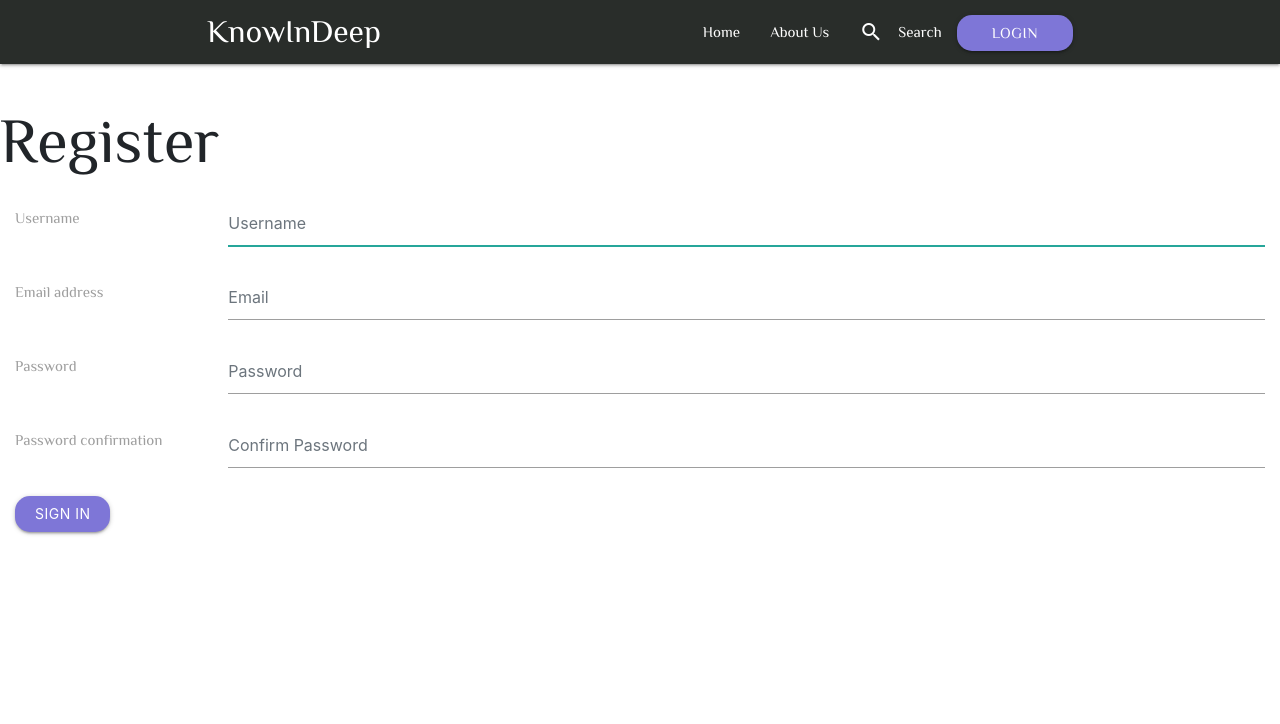
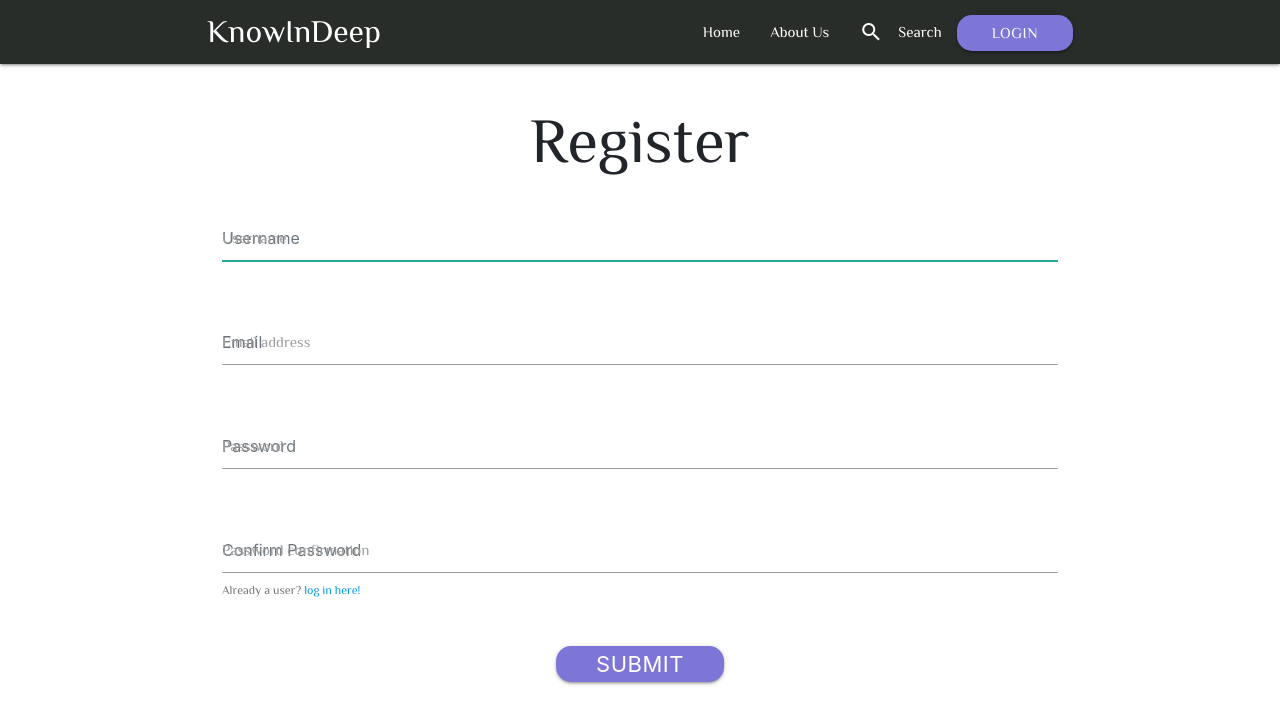
Before and after one commit to knowindeep-int/knowindeep_website, a Django app: page /user/register/ in a window 1280 px wide. Shown: the top 724 px of the page. Run offline with Django 3.2, Linux system fonts and the light colour scheme; some libraries are stand-ins or nearby versions.

Commit message:
frontend for login and register page

```diff
--- a/templates/base.html
+++ b/templates/base.html
@@ -25,7 +25,7 @@
                 <!-- <li><a href="#">Blogs</a></li> -->
                 <li><a href="#">About Us</a></li>
                 <li><a href="#"><i class="material-icons left">search</i>Search</a></li>
-                <li><button class="waves-effect waves-light btn">
+                <li><button class="waves-effect waves-light btn" id="logInBtn">
                         {% if request.user.is_authenticated %}
                         <a href="{% url 'site_users:logout' %}">
                             Log Out
--- a/templates/site_users/register.html
+++ b/templates/site_users/register.html
@@ -3,71 +3,66 @@
 {% block content %}
 
 <body>
-    <h1>Register</h1>
+  <div class="container">
+    <h1 class="center">Register</h1>
 
-    <form action="" method="POST">
+    <form action="" method="POST" class="col s12">
       {% csrf_token %}
       <!-- {% for field in form %}
             {{ field.label }}
             {{ field }}
         {% endfor %}
          -->
-
-
       <form>
-            <div class="form-group row">
-              <label for="inputEmail3" class="col-sm-2 col-form-label">{{ form.username.label }}</label>
-              <div class="col-sm-10">
-                  <div >
+        <div class="row">
+          <div class="input-field col s12">
+          <label for="inputEmail3">{{ form.username.label }}</label>
+            <div>
               {{ form.username}}
             </div>
-
           </div>
         </div>
-            <div class="form-group row">
-              <label for="inputPassword3" class="col-sm-2 col-form-label">{{ form.email.label }}</label>
-              <div class="col-sm-10">
+
+        <div class="row">
+          <div class="input-field col s12">
+          <label for="inputPassword3">{{ form.email.label }}</label>
             <div>
               {{ form.email }}
             </div>
           </div>
         </div>
 
-            <div class="form-group row">
-                <label for="inputPassword3" class="col-sm-2 col-form-label">{{ form.password1.label }}</label>
-                <div class="col-sm-10">
+        <div class="row">
+          <div class="input-field col s12">
+          <label for="inputPassword3">{{ form.password1.label }}</label>
             <div>
               {{ form.password1 }}
             </div>
           </div>
         </div>
 
-              <div class="form-group row">
-                <label for="inputPassword3" class="col-sm-2 col-form-label">{{ form.password2.label }}</label>
-                <div class="col-sm-10">
+        <div class="row">
+          <div class="input-field col s12">
+          <label for="inputPassword3">{{ form.password2.label }}</label>
             <div>
               {{ form.password2 }}
             </div>
+            <span class="helper-text">Already a user? <a href="http://127.0.0.1:8000/user/login/">log in here!</a></span>
           </div>
         </div>
 
         {% if errors %}
         {{ errors }}
         {% endif %}
-            <div class="form-group row">
-              <div class="col-sm-10">
-                <button type="submit" class="btn btn-primary">Sign in</button>
+        <div class="row">
+          <div class="col s12">
+            <button class="waves-effect waves-light btn" id="submitButton" type="submit">Submit</button>
           </div>
         </div>
       </form>
-
-
-
-
-
       <!-- <input type="submit" name="create_user"> -->
     </form>
-
+  </div>
 </body>
 
 {% endblock %}
--- a/templates/static/css/style.css
+++ b/templates/static/css/style.css
@@ -1,8 +1,13 @@
+/* FOR BASE */
 * {
     font-family: 'Philosopher', sans-serif;
     size: 16px;
     padding: 0px;
     margin: 0px;
+}
+
+body {
+    position: relative;
 }
 
 nav#navbar {
@@ -24,20 +29,44 @@ li.active a {
     color: #7E76D7;
 }
 
+div.card {
+    margin-top: 50px;
+    margin-bottom: 50px;
+}
+
 .card .card-image img {
     object-fit: unset;
     width: 300px;
     height: 300px;
 }
 
-button.btn {
+button.btn{
     background-color: #7E76D7;
     border-radius: 15px;
     padding-left: 20px;
     padding-right: 20px;
 }
 
+button#logInBtn a:hover {
+    background: none;
+    color: white;
+}
+
 button.btn:hover {
     background-color: #51A6C5;
     color: white;
 }
+
+/* FOR LOGIN PAGE */
+
+button#submitButton {
+    padding-left: 40px;
+    padding-right: 40px;
+    margin-top: 30px;
+    font-size: 22px;
+    position: absolute;
+    left: 50%;
+    text-align: center;
+    -ms-transform: translate(-50%, -50%);
+    transform: translate(-50%, -50%);
+}
```
Also changed, not shown: templates/site_users/login.html (+18 -24 lines). Lines whose indentation alone changed are shown as unchanged.
